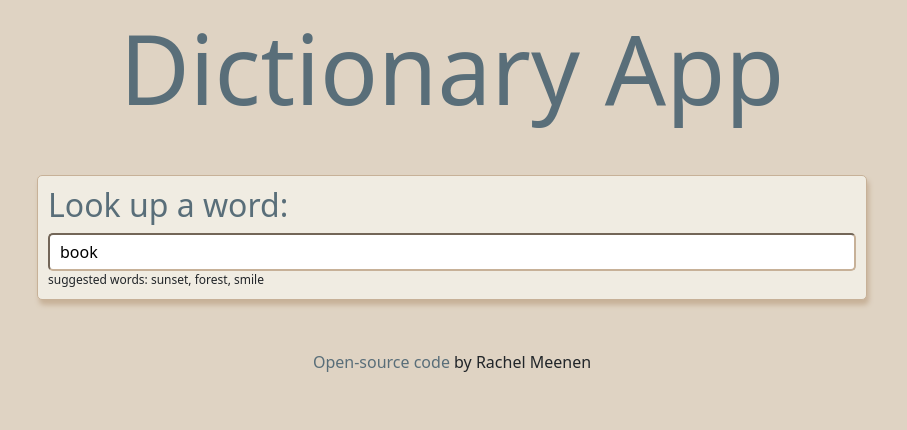
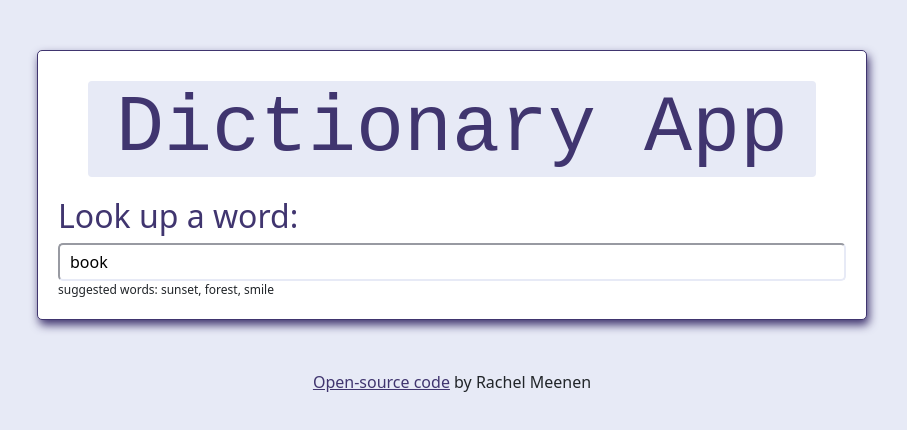
Before and after one commit to raemeenen/dictionary-app, a React (Create React App) app: page / in a window 1280 px wide. Shown: the top 430 px of the page, without its empty margins (188-1095 px from the left). Built offline with nearby package versions, Linux system fonts and the light colour scheme; no server answers.

Commit message:
changed color scheme and h1

```diff
--- a/src/App.css
+++ b/src/App.css
@@ -4,14 +4,16 @@
 }
 
 .App h1 {
-  font-size: 96px;
+  font-family: 'Courier New', Courier, monospace;
+  font-size: 80px;
+  background-color: #e7eaf6;
   text-align: center;
-  margin: 10px auto;
-  color: #596e79;
-}
+  margin: 10px 30px 20px;
+  border-radius: 4px;
+ }
 
-.App h2, h3 {
-  color: #596e79
+.App h1, h2, h3 {
+  color: #40356f
 }
 
 .App .App-footer {
@@ -20,6 +22,5 @@
 }
 
 .App .App-footer a {
-  text-decoration: none;
-  color: #596e79
+  color: #40356f;
 }
--- a/src/App.js
+++ b/src/App.js
@@ -4,7 +4,6 @@ import Dictionary from "./Dictionary";
 function App() {
   return (
     <div className="App">
-      <h1>Dictionary App</h1>
       <Dictionary defaultKeyword="book" />
       <footer className="App-footer">
         <a href="https://github.com/raemeenen/dictionary-app">Open-source code</a> by Rachel Meenen
--- a/src/Dictionary.css
+++ b/src/Dictionary.css
@@ -6,7 +6,7 @@
 .Dictionary input {
   border-radius: 5px;
   width: 100%;
-  border-color: #c7b198;
+  border-color: #e7eaf6;
   padding: 5px 10px;
 }
 
@@ -15,10 +15,10 @@
 }
 
 .Dictionary section {
-  border: 1px solid #c7b198;
+  border: 1px solid #40356f;
   border-radius: 5px;
-  box-shadow: 2px 5px 5px #c7b198;
+  box-shadow: 2px 5px 10px #40356f;
   margin: 10px;
-  padding: 10px;
-  background-color: #f0ece2;
+  padding: 20px;
+  background-color: #fff;
 }
--- a/src/Dictionary.js
+++ b/src/Dictionary.js
@@ -11,12 +11,10 @@ export default function Dictionary (props) {
   let [photos, setPhotos] = useState(null);
 
   function handleDictionaryResponse (response) {
-    console.log(response.data[0]);
     setResults(response.data[0]);
   }
 
   function handlePexelsResponse(response) {
-    console.log(response);
     setPhotos(response.data.photos);
   }
 
@@ -25,7 +23,7 @@ export default function Dictionary (props) {
     axios.get(apiUrl).then(handleDictionaryResponse);
 
     let pexelsApiKey = "563492ad6f91700001000001a22a6750eb3a421095ba25e04f37d547";
-    let pexelsApiUrl = `https://api.pexels.com/v1/search?query=${keyword}&per_page=3`;
+    let pexelsApiUrl = `https://api.pexels.com/v1/search?query=${keyword}&per_page=6`;
     let headers = {Authorization: `Bearer ${pexelsApiKey}`}
     axios.get(pexelsApiUrl, {headers: headers}).then(handlePexelsResponse);
   }
@@ -48,6 +46,7 @@ export default function Dictionary (props) {
     return (
       <div className="Dictionary">
         <section>
+            <h1>Dictionary App</h1>
             <h2>Look up a word:</h2>
             <form onSubmit={handleSubmit}>
             <input type="search" onChange={handleKeywordChange} defaultValue={props.defaultKeyword}/>
--- a/src/Meaning.js
+++ b/src/Meaning.js
@@ -21,7 +21,6 @@ export default function Meaning (props) {
               <div className="definition">{definition.definition} </div>
             </div>
           )
-
         }
       })}
     </div>
--- a/src/Phonetic.css
+++ b/src/Phonetic.css
@@ -4,11 +4,11 @@
 
 .Phonetic a {
   text-decoration: none;
-  color: #596e79;
-  border: 1px solid #596e79;
-  padding: 8px;
+  color: #40356f;
+  border: 1px solid #40356f;
+  padding: 6px;
   border-radius: 20px;
-  background-color: #c7b198;
+  background-color: #e7eaf6;
   margin: 10px 10px 10px 0;
 }
 
--- a/src/Photos.css
+++ b/src/Photos.css
@@ -1,3 +1,4 @@
 .Photos img {
   border-radius: 4px;
+  margin: 10px auto;
 }
--- a/src/Synonyms.css
+++ b/src/Synonyms.css
@@ -6,9 +6,9 @@
 .Synonyms li {
   font-size: 13px;
   display: inline-block;
-  margin-right: 10px;
+  margin: 0 10px 5px 0;
   border: 1px solid #000000;
-  background-color: white;
+  background-color: #e7eaf6;
   padding: 5px;
-  border-radius: 20px;
+  border-radius: 15px;
 }
--- a/src/index.css
+++ b/src/index.css
@@ -1,3 +1,3 @@
 body {
-  background-color: #dfd3c3;
-}
+  background-color: #e7eaf6;
+  }
```
